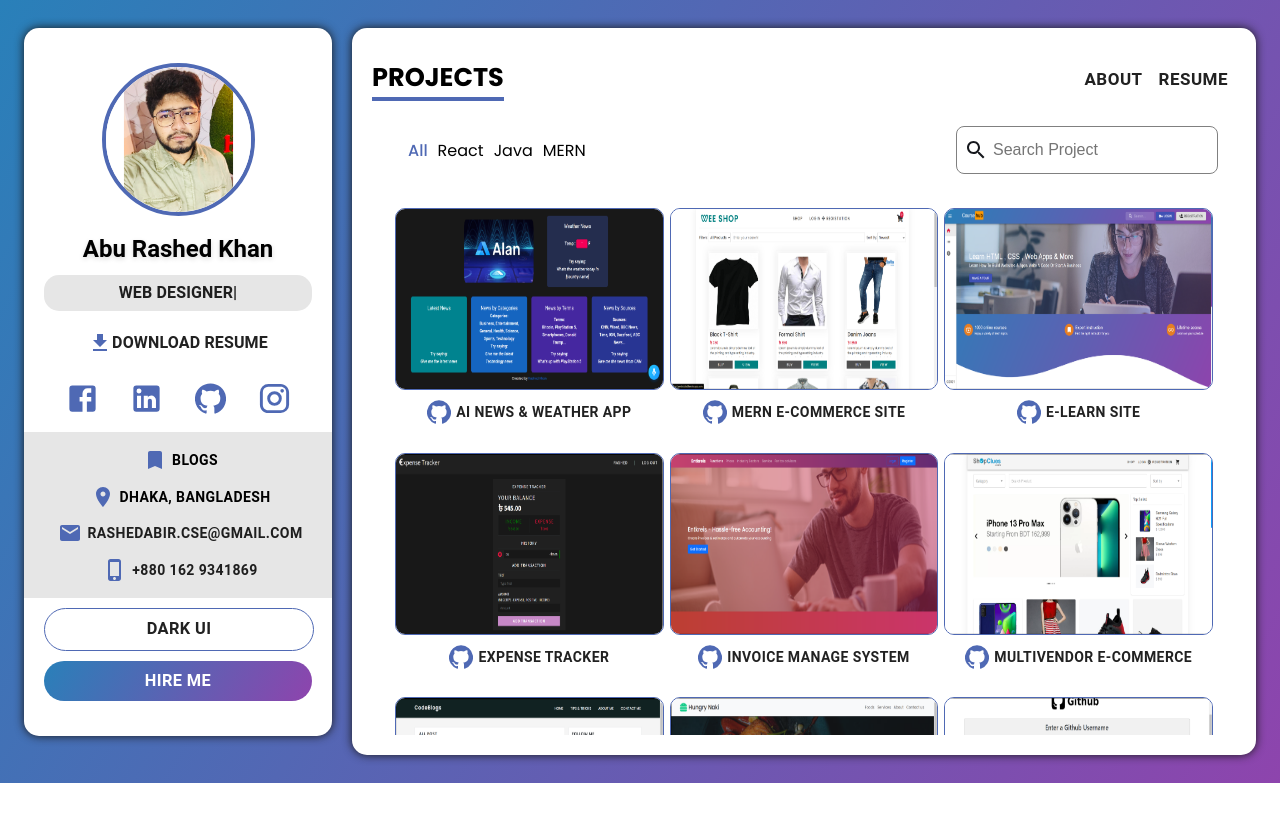
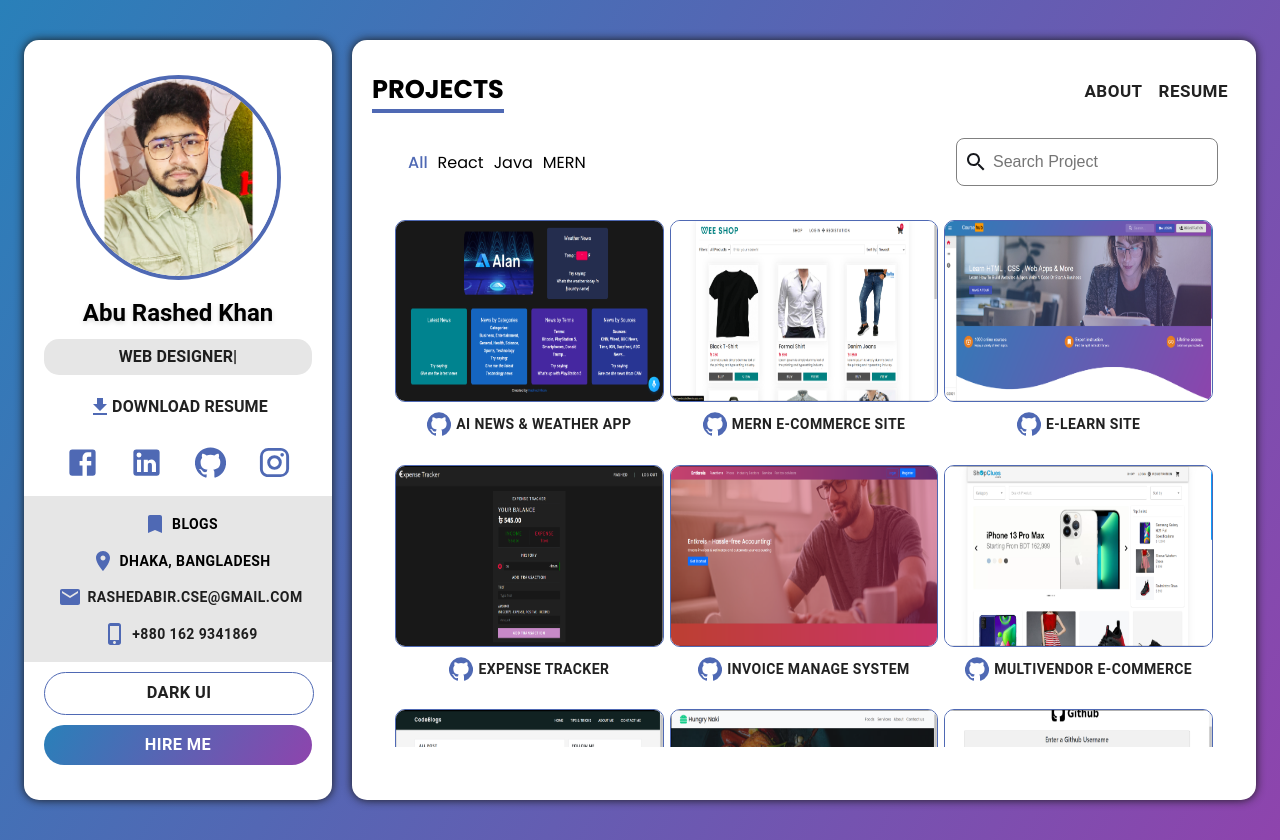
Before and after one commit to rashedabir/devs_portfolio, a React (Create React App) app: page /projects in a window 1280 px wide. Before the commit the page ends 800 px from the top, so only its background shows below. Built offline with nearby package versions, Linux system fonts and the light colour scheme.

Commit message:
design bug fix

```diff
--- a/public/index.html
+++ b/public/index.html
@@ -51,7 +51,7 @@
       To begin the development, run `npm start` or `yarn start`.
       To create a production bundle, use `npm run build` or `yarn build`.
     -->
-    <script>
+    <!-- <script>
       document.addEventListener(
         "contextmenu",
         function (e) {
@@ -59,6 +59,6 @@
         },
         false
       );
-    </script>
+    </script> -->
   </body>
 </html>
--- a/src/App.css
+++ b/src/App.css
@@ -2,6 +2,7 @@
   margin: 0;
   padding: 0;
 }
+html,
 body {
   font-family: "Poppins", sans-serif;
 
@@ -11,6 +12,7 @@ body {
   -moz-user-select: none; /* Firefox */
   -ms-user-select: none; /* Internet Explorer/Edge */
   user-select: none; /* Non-prefixed version, currently */
+  height: 100%;
 }
 a {
   text-decoration: none;
@@ -25,14 +27,18 @@ a {
 }
 
 .App {
-  padding: 48px 10px;
+  padding: 60px 10px;
   background-image: linear-gradient(120deg, #2980b9, #8e44ad);
   background-attachment: fixed;
+  height: auto !important;
+  min-height: 100%;
 }
 .App_dark {
   background-color: #202024;
   background-attachment: fixed;
-  padding: 48px 10px;
+  padding: 60px 10px;
+  height: auto !important;
+  min-height: 100%;
 }
 
 .app_content {
@@ -61,7 +67,7 @@ a {
   padding: 15px 0;
 }
 .sidebar_left img {
-  width: 145px;
+  width: 197px;
   border-radius: 50%;
   border: 4px solid #4f69b4;
 }
```
Also changed, not shown: 1 other file (tests, documents, lock files or other folders).
